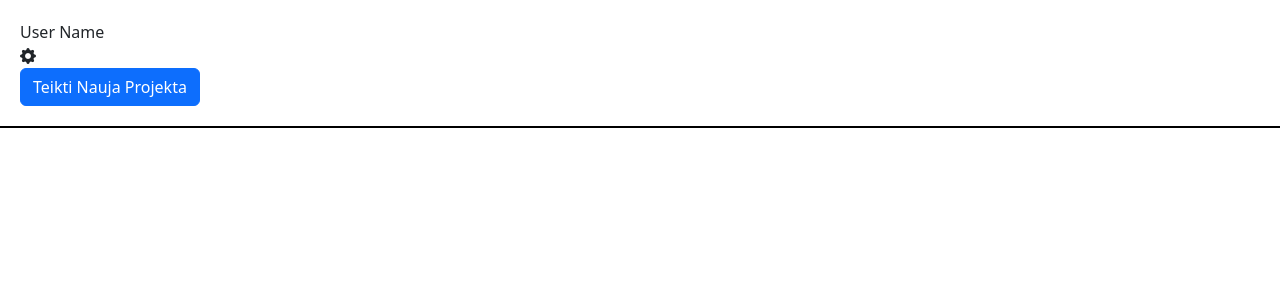
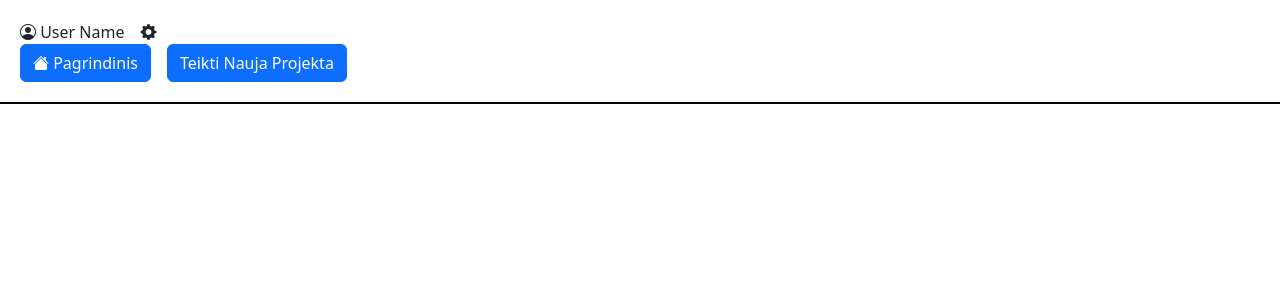
Before and after one commit to Rastelis/baigiamasis, a React (Vite) app in the folder client/: page / in a window 1280 px wide. Shown: the top 300 px of the page. Built offline with nearby package versions, Linux system fonts and the light colour scheme.

Commit message:
added home buton and user settings menu dropbar added navigation route to it and new project buton

```diff
--- a/client/src/components/header/Header.jsx
+++ b/client/src/components/header/Header.jsx
@@ -1,15 +1,49 @@
-import React from 'react'
+import { useNavigate } from 'react-router-dom'
+import { useState } from 'react'
+
 import style from './Header.module.css'
 
 export default function Header() {
+  const navigate = useNavigate()
+  const [showMenu, setShowMenu] = useState(false);
   return (
     <header className=''>
-      <div>
-        <div>User Name</div>
-        <i className="bi bi-gear-fill"></i>
+      <div className={'d-flex gap-3 ' + style.user}>
+        <div><i className="bi bi-person-circle"></i> User Name</div>
+        <div
+          className={style.settings}
+          onClick={() => setShowMenu(true)}
+        >
+          <i className="bi bi-gear-fill"></i>
+          {
+            showMenu &&
+            <div className={style.settings_menu}
+              onMouseLeave={() => setShowMenu(false)}>
+              <div
+                className={style.menu_option}
+              >
+                Vartotojo nustatymai
+              </div>
+              <div
+                className={style.menu_option}
+              >
+                Tvarkyti vartotojus
+              </div>
+            </div>
+          }
+        </div>
       </div>
-      <nav>
-        <button className='btn btn-primary'>Teikti Nauja Projekta</button>
+      <nav className='d-flex gap-3'>
+        <button
+          className='btn btn-primary'
+          onClick={() => navigate('/pagrindinis')}
+        >
+          <i className="bi bi-house-fill"></i> Pagrindinis</button>
+        <button
+          className='btn btn-primary'
+          onClick={()=>navigate('/naujas-projektas')}
+        >
+          Teikti Nauja Projekta</button>
       </nav>
     </header>
   )
```
